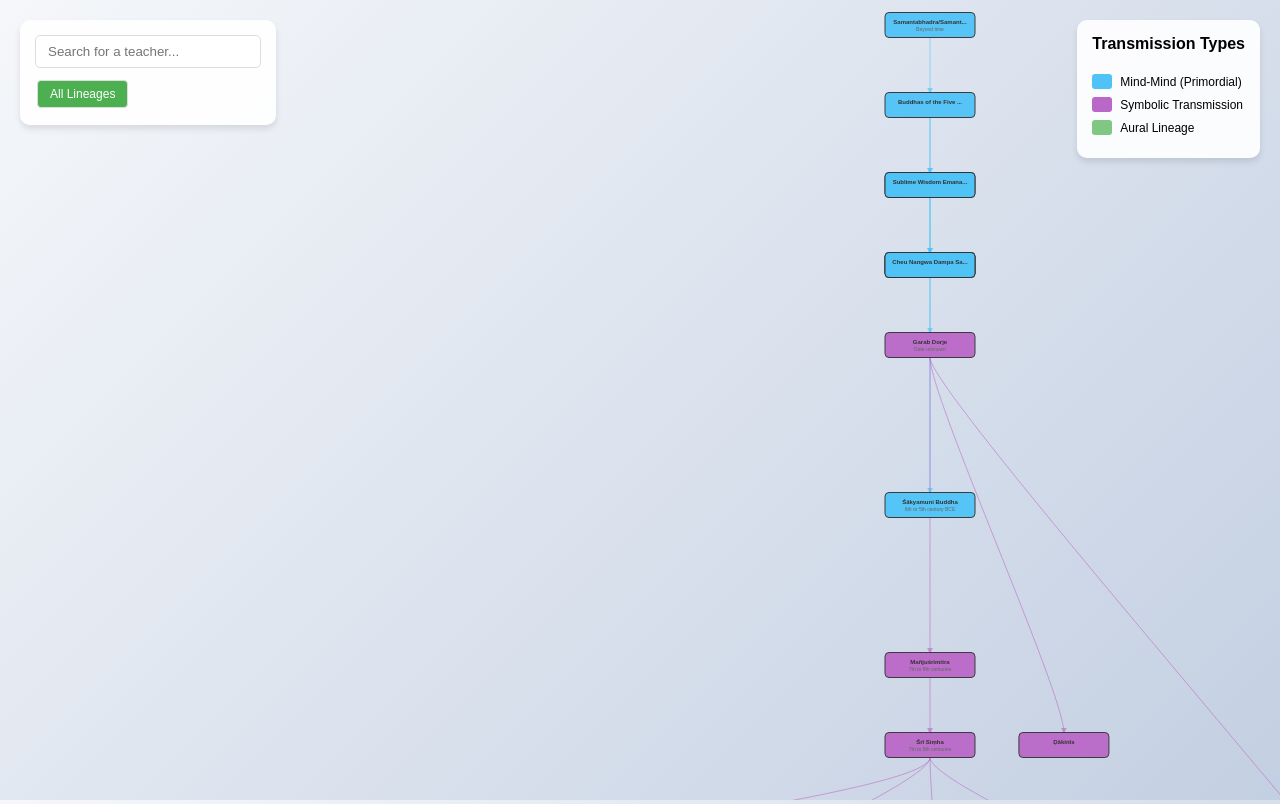
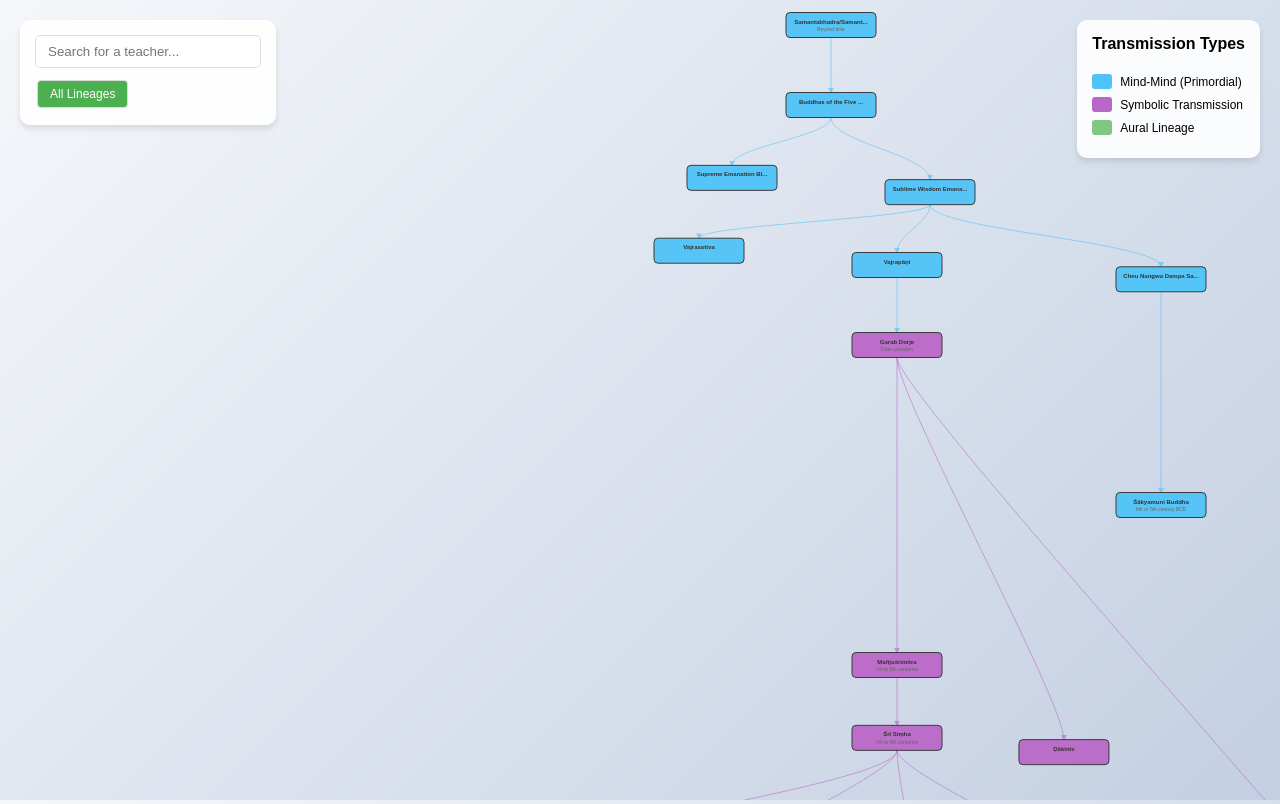
Before and after one commit to aftab-h/buddhist-lineage-tree-for-web, a website: page index.html in a window 1280 px wide. Drawn offline with nearby package versions, Linux system fonts and the light colour scheme.

Commit message:
REALLY goood now

```diff
--- a/index.html
+++ b/index.html
@@ -579,12 +579,37 @@
             positionLineageNodes(lineages.padmasambhava, 800, 400); // Center column, 400px wide
             positionLineageNodes(lineages.vairocana, 1300, 400);    // Right column, 400px wide
 
-            // Step 3: Position shared ancestors in center
-            lineages.shared.nodes.forEach(node => {
-                node.lineageX = 800; // Center position for shared nodes
+            // Step 3: Apply D3 tree layout to shared ancestors too (no more hardcoding!)
+            positionLineageNodes(lineages.shared, 800, 600);        // Center column, wider to accommodate branching
+
+            // Step 4: Apply final positioning - D3's X + Chronological Y with sub-layer offsets
+
+            // First, group nodes by timeLayer to detect stacking
+            const layerGroups = d3.groups(nodes, d => d.timeLayer);
+            const layerOffsets = new Map();
+
+            layerGroups.forEach(([timeLayer, layerNodes]) => {
+                if (layerNodes.length === 1) {
+                    // Single node - use exact layer position
+                    layerOffsets.set(layerNodes[0].id, 0);
+                } else {
+                    // Multiple nodes - spread them vertically within the layer
+                    const verticalSpacing = 25; // 25px between nodes in same layer
+                    const totalHeight = (layerNodes.length - 1) * verticalSpacing;
+                    const startOffset = -totalHeight / 2; // Center the spread around the layer
+
+                    // Sort nodes by X position for consistent ordering
+                    layerNodes.sort((a, b) => (a.lineageX || 0) - (b.lineageX || 0));
+
+                    layerNodes.forEach((node, index) => {
+                        const offset = startOffset + (index * verticalSpacing);
+                        layerOffsets.set(node.id, offset);
+                        console.log(`Layer ${timeLayer} sub-positioning: ${node.name} gets Y offset ${offset}`);
+                    });
+                }
             });
 
-            // Step 4: Apply final positioning - D3's X + Chronological Y
+            // Apply final positioning
             nodes.forEach(node => {
                 // Use D3's calculated X position (lineageX) or fallback to center
                 if (typeof node.lineageX === 'number') {
@@ -593,11 +618,12 @@
                     node.treeX = 800; // Default center position
                 }
 
-                // Override Y with chronological positioning (this is the key!)
-                const chronologicalY = node.timeLayer * 140;
-                node.treeY = chronologicalY;
+                // Apply chronological Y + sub-layer offset
+                const baseY = node.timeLayer * 140;
+                const offset = layerOffsets.get(node.id) || 0;
+                node.treeY = baseY + offset;
 
-                console.log(`Final position - ${node.name}: (${node.treeX}, ${node.treeY})`);
+                console.log(`Final position - ${node.name}: (${node.treeX}, ${node.treeY}) [base: ${baseY}, offset: ${offset}]`);
             });
 
             console.log('=== D3 LINEAGE LAYOUT COMPLETE ===');
```
